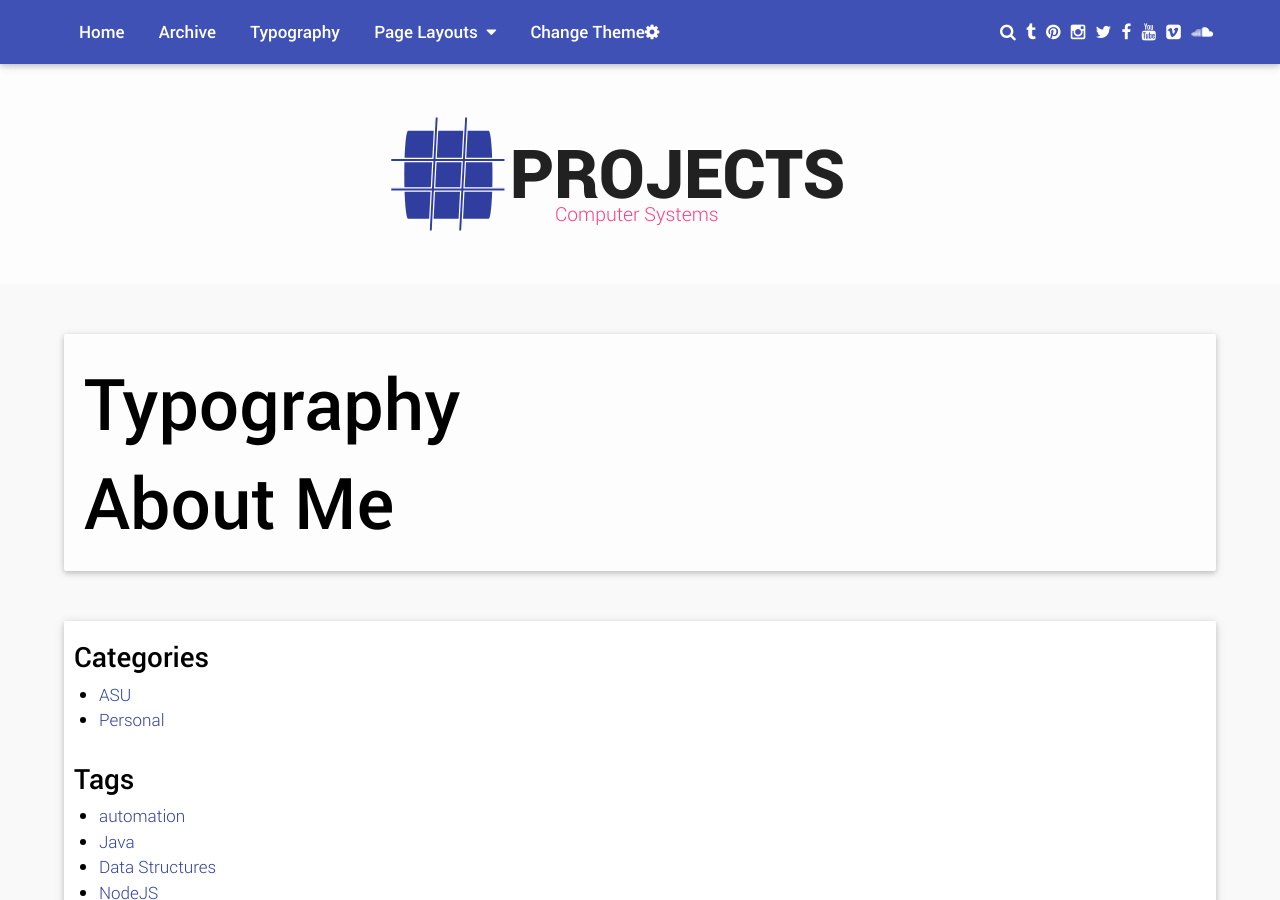
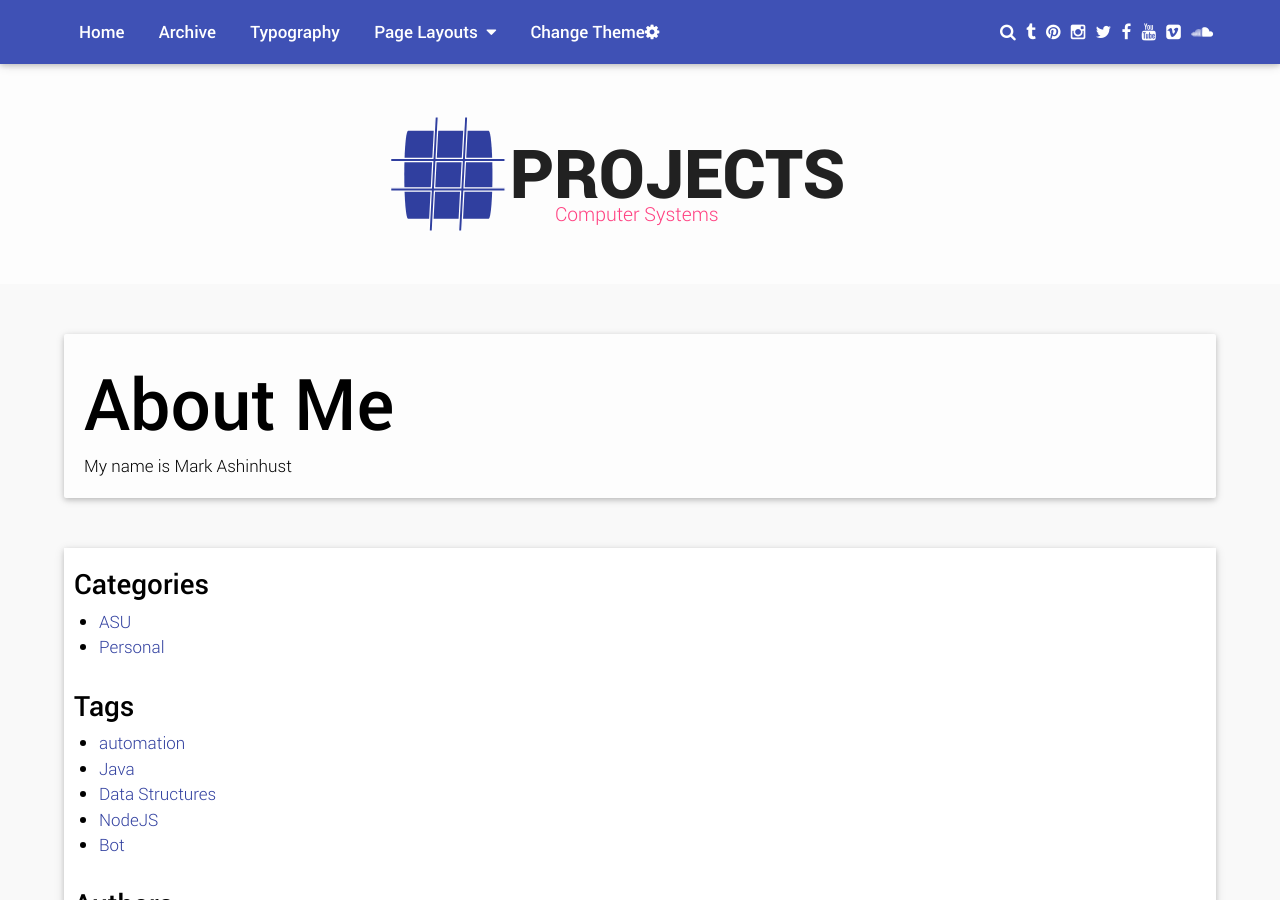
Before and after one commit to Markay12/MarkInfo-Projects, a Jekyll site: the page built from typography/index.md, in a window 1280 px wide and 900 px high. Built offline with Jekyll 4.4.1, drawn with Linux system fonts in a browser that asks for light colours.

Commit message:
update title

```diff
--- a/typography/index.md
+++ b/typography/index.md
@@ -1,6 +1,6 @@
 ---
 layout: page-classic-sidebar-right
-title: Typography
+title: About Me
 ---
 
-# About Me
+My name is Mark Ashinhust
```
